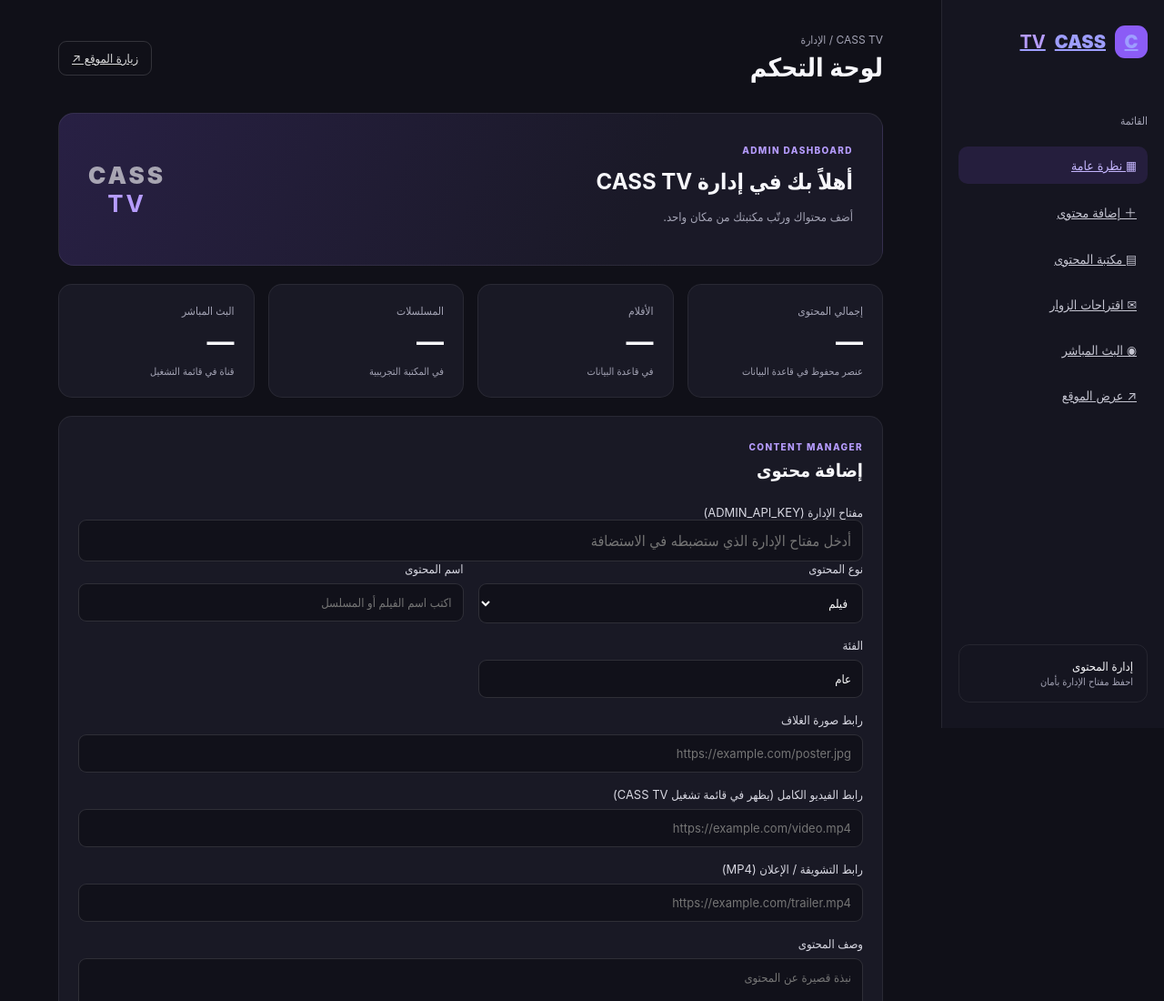
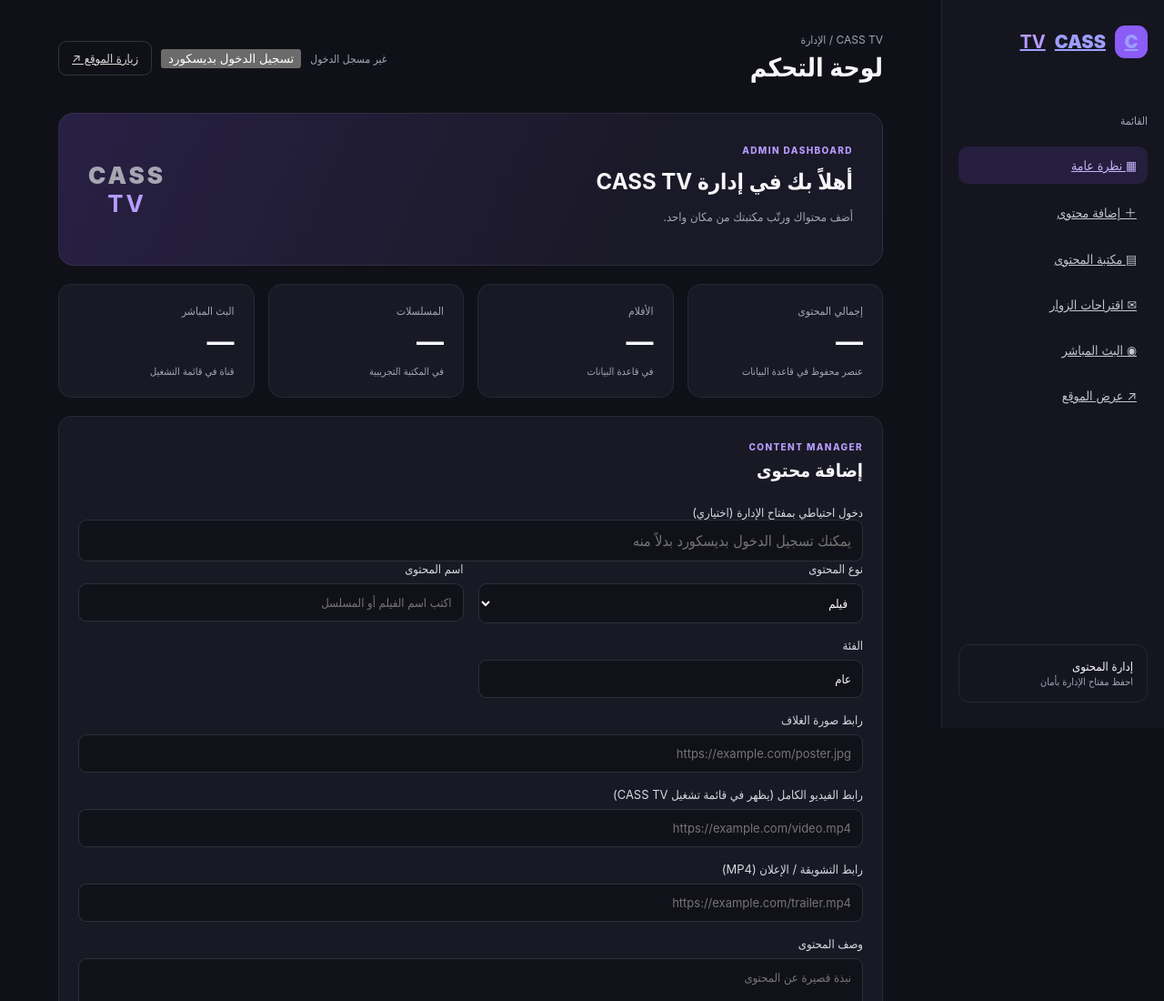
Before and after one commit to Abboudgg/CASS-TV, a website: page public/admin.html in a window 1280 px wide. Shown: the top 1100 px of the page at 91% size. Drawn offline with Linux system fonts and the light colour scheme; no server answers.

Commit message:
Add Discord login controls to CASS TV admin

```diff
--- a/public/admin.html
+++ b/public/admin.html
@@ -23,7 +23,7 @@
   <main class="main">
     <header class="top">
       <div><span class="muted">CASS TV / الإدارة</span><h1>لوحة التحكم</h1></div>
-      <a class="site-link" href="/">زيارة الموقع ↗</a>
+      <div style="display:flex;gap:10px;align-items:center;flex-wrap:wrap"><span id="authUser" class="muted">غير مسجل الدخول</span><button id="discordLogin" type="button">تسجيل الدخول بديسكورد</button><button id="discordLogout" type="button" hidden>تسجيل الخروج</button><a class="site-link" href="/">زيارة الموقع ↗</a></div>
     </header>
 
     <section class="welcome">
@@ -39,7 +39,7 @@
 
     <section class="panel" id="add">
       <div class="panel-head"><div><span class="tag">CONTENT MANAGER</span><h2>إضافة محتوى</h2></div></div>
-      <div class="key-row"><label for="adminKey">مفتاح الإدارة (ADMIN_API_KEY)</label><input id="adminKey" type="password" autocomplete="off" placeholder="أدخل مفتاح الإدارة الذي ستضبطه في الاستضافة"></div><form id="contentForm">
+      <div class="key-row"><label for="adminKey">دخول احتياطي بمفتاح الإدارة (اختياري)</label><input id="adminKey" type="password" autocomplete="off" placeholder="يمكنك تسجيل الدخول بديسكورد بدلاً منه"></div><form id="contentForm">
         <div class="form-grid">
           <label>نوع المحتوى<select id="type"><option value="movie">فيلم</option><option value="series">مسلسل</option><option value="live">بث مباشر</option></select></label>
           <label>اسم المحتوى<input id="title" required maxlength="100" placeholder="اكتب اسم الفيلم أو المسلسل"></label>
```
